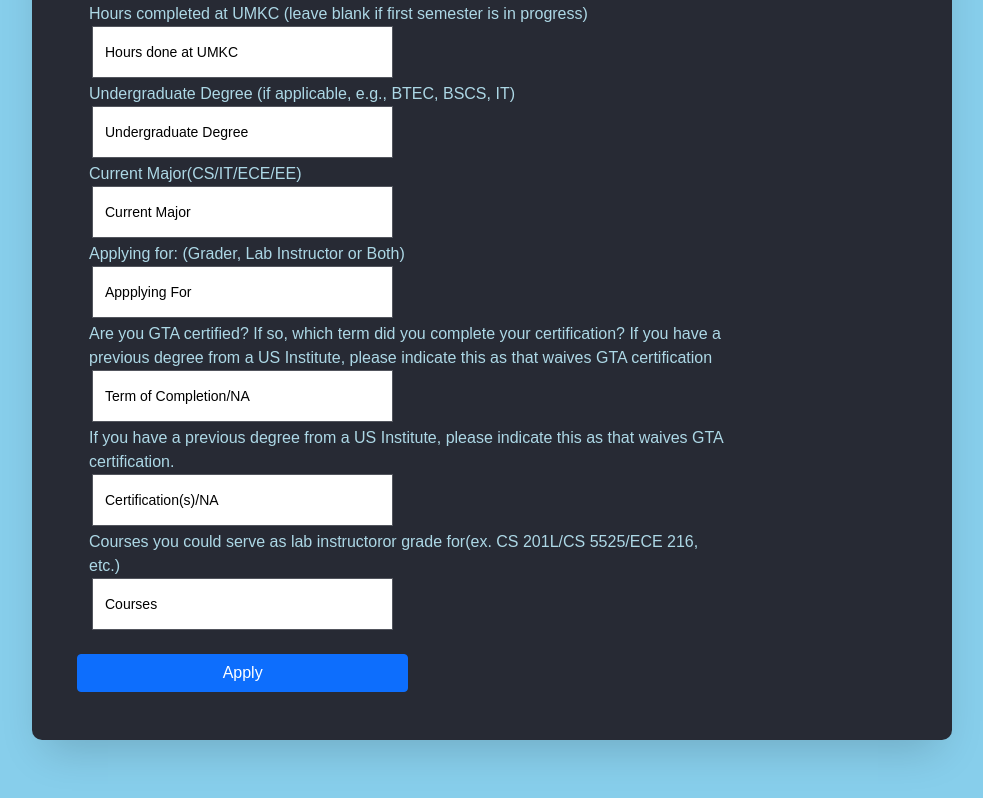
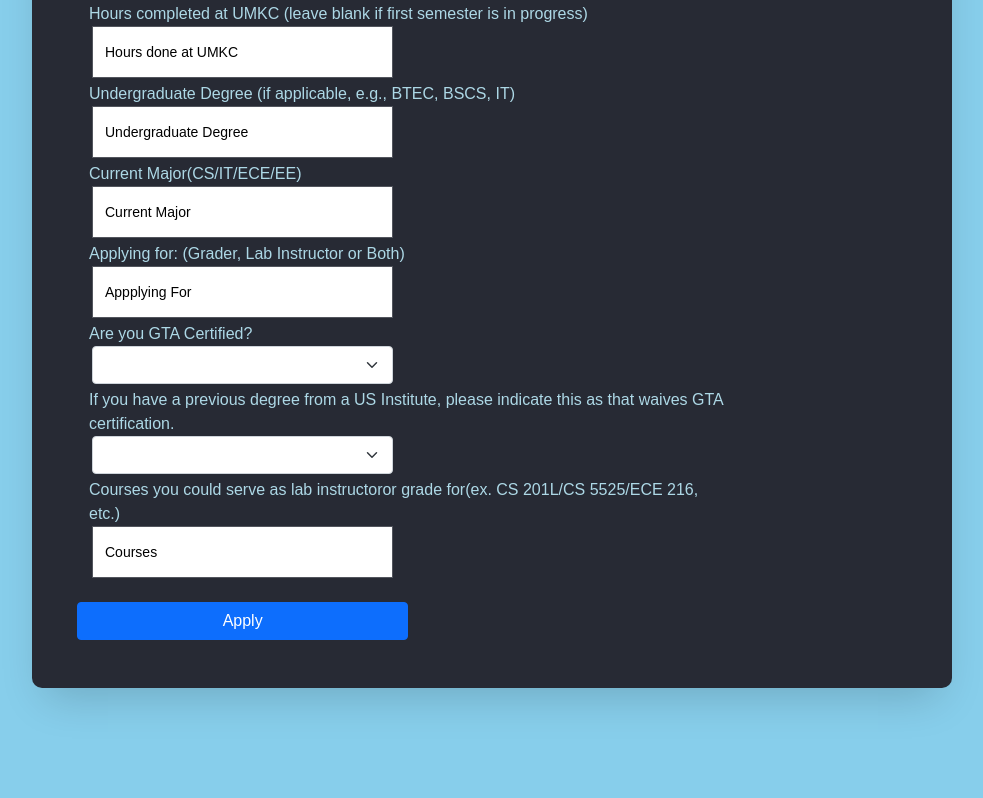
Before and after one commit to iradielmt/UMKCDepartmentProject, a Vue app in the folder gta-portal/: page /AppPage in a window 1280 px wide. Shown: the part 869-1667 px from the top of the page, without its empty margins (148-1131 px from the left). After the commit the page ends 1637 px from the top, so only its background shows below. Built offline with nearby package versions, Linux system fonts and the light colour scheme; the HTML template or start-up script is replaced by a standard one.

Commit message:
dropdowns

```diff
--- a/gta-portal/src/components/Views/Application/AppPage.vue
+++ b/gta-portal/src/components/Views/Application/AppPage.vue
@@ -95,19 +95,29 @@
               <input type="text" class="form-control" placeholder="Appplying For" v-model="App_For" />
               </div>
 
+
               <div>
-              <label for="" class="mt-1">Are you GTA certified? If so, which term did you complete your certification? If you have a previous degree from a US Institute, please indicate this as that waives GTA certification</label>
+              <label for="" class="mt-1"> Are you GTA Certified?</label>
               </div>
               <div class="col-md-6">
-              <input type="text" class="form-control" placeholder="Term of Completion/NA" v-model="Cert" />
+              <select name="" id="" class="form-select" v-model="certified">
+              <option value=""> </option>
+              <option value="1">Certified</option>
+              <option value="0">Not Certified</option>
+              </select>
               </div>
 
               <div>
-              <label for="" class="mt-1">If you have a previous degree from a US Institute, please indicate this as that waives GTA certification.</label>
+              <label for="" class="mt-1">If you have a previous degree from a US Institute, please indicate this as that waives GTA certification. </label>
               </div>
               <div class="col-md-6">
-              <input type="text" class="form-control" placeholder="Certification(s)/NA" v-model="CertUni" />
+              <select name="" id="" class="form-select" v-model="certified">
+              <option value=""> </option>
+              <option value="1">Previous Degree</option>
+              <option value="0">No Previous Degree</option>
+              </select>
               </div>
+
 
              <div>
              <label for="" class="mt-1">Courses you could serve as lab instructoror grade for(ex. CS 201L/CS 5525/ECE 216, etc.)</label>
--- a/gta-portal/src/components/Views/Home/HomePage.vue
+++ b/gta-portal/src/components/Views/Home/HomePage.vue
@@ -3,7 +3,7 @@
 <head>
 <meta charset="utf-8">
 </head>
-<body style="margin-bottom:5%;">
+<body style="margin-bottom:5%; background-image: url('backdrop.jpg'); background-repeat: no-repeat; background-attachment: fixed; background-size: 100% 100%;">
     <Header />
 
 <section class="ftco-section">
```
